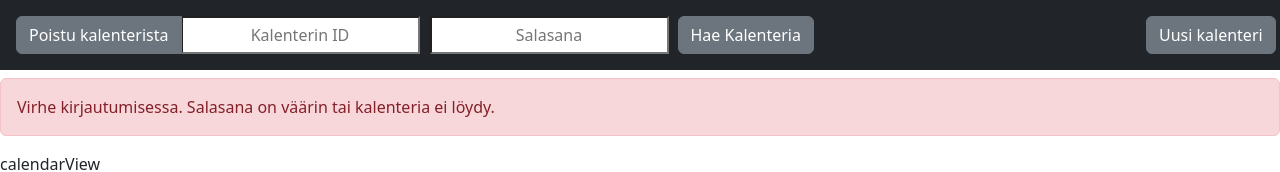
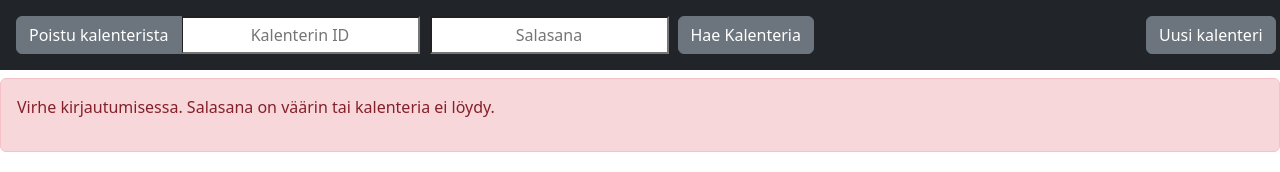
Before and after one commit to Logikki/Aikataulujensovitus-projekti, a React (Create React App) app in the folder aikataulujen-sovittaja/: page / in a window 1280 px wide. Both pictures are taken after a click on the button "Hae Kalenteria". Shown: the top 172 px of the page. Built offline with nearby package versions, Linux system fonts and the light colour scheme; no server answers.

Commit message:
Virheilmoitus näkyvissä tai ei

```diff
--- a/aikataulujen-sovittaja/src/App.js
+++ b/aikataulujen-sovittaja/src/App.js
@@ -3,7 +3,7 @@ import getCalendar from "./services/getCalendar";
 import parseICS from "./services/parseICS";
 import { useState, useEffect } from "react";
 import Navbar from "./components/navbar";
-import FetchCalendarForm from './components/FetchCalendarForm'
+import FetchCalendarForm from "./components/FetchCalendarForm";
 import calendarLoginService from "./services/calendarLogin";
 import Notification from "./components/Notification";
 import calendarService from "./services/calendars";
@@ -18,9 +18,10 @@ const App = () => {
   const [calendarPassword, setCalendarPassword] = useState("");
   const [creatingNewCalendarPassword, setNewCalendarPassword] = useState("");
   const [errorMessage, setErrorMessage] = useState(null);
+  // Näytetään virheilmoitus
+  const [errorVisible, setErrorVisible] = useState(false);
 
   let privateCalendarJson = null;
-
 
   /**
    * Tämä funktio suoritetaan aina uudelleenpäivityksessä
@@ -96,19 +97,21 @@ const App = () => {
       );
       console.log("privaatit: ", sharedCal.privateCalendars);
       setPrivateCalendars(sharedCal.privateCalendars);
+      // Virheilmoitus pois?
+      setErrorVisible(false);
     } catch {
       //tähän voitaisiin laittaa error message
+      setErrorVisible(true);
       setErrorMessage(
         "Virhe kirjautumisessa. Salasana on väärin tai kalenteria ei löydy."
       );
     }
   };
 
-
   const handleIcsDownload = (event) => {
     event.preventDefault();
     getCalendar.download(kalenteriUrl, setPrivateCalendars);
-    privateCalendarJson =  parseICS.parse(privateCalendars);
+    privateCalendarJson = parseICS.parse(privateCalendars);
     console.log(privateCalendarJson);
   };
 
@@ -125,13 +128,13 @@ const App = () => {
         sharedCalendar={sharedCalendar}
       ></Navbar>
       <div>
-        <Notification message={errorMessage}></Notification>
+        <div>{errorVisible && <Notification message={errorMessage}></Notification>}</div>
         <CalendarView sharedCalendar={sharedCalendar} />
       </div>
       <FetchCalendarForm
-      kalenteriUrl={kalenteriUrl}
-      handleKalenteriUrlChange={({ target }) => setUrl(target.value)}
-      handleFetchCalendar={handleIcsDownload}
+        kalenteriUrl={kalenteriUrl}
+        handleKalenteriUrlChange={({ target }) => setUrl(target.value)}
+        handleFetchCalendar={handleIcsDownload}
       />
     </div>
   );
--- a/aikataulujen-sovittaja/src/components/Notification.jsx
+++ b/aikataulujen-sovittaja/src/components/Notification.jsx
@@ -1,11 +1,14 @@
 import Alert from "react-bootstrap/Alert";
-const Notification = ({message}) => {
+
+const Notification = ({ message }) => {
     if (message === null) {
         return null;
     }
     return (
         <Alert key={"danger"} variant={"danger"}>
-        {message}
+            <p>
+                {message}
+            </p>
         </Alert>
     );
 };
```
